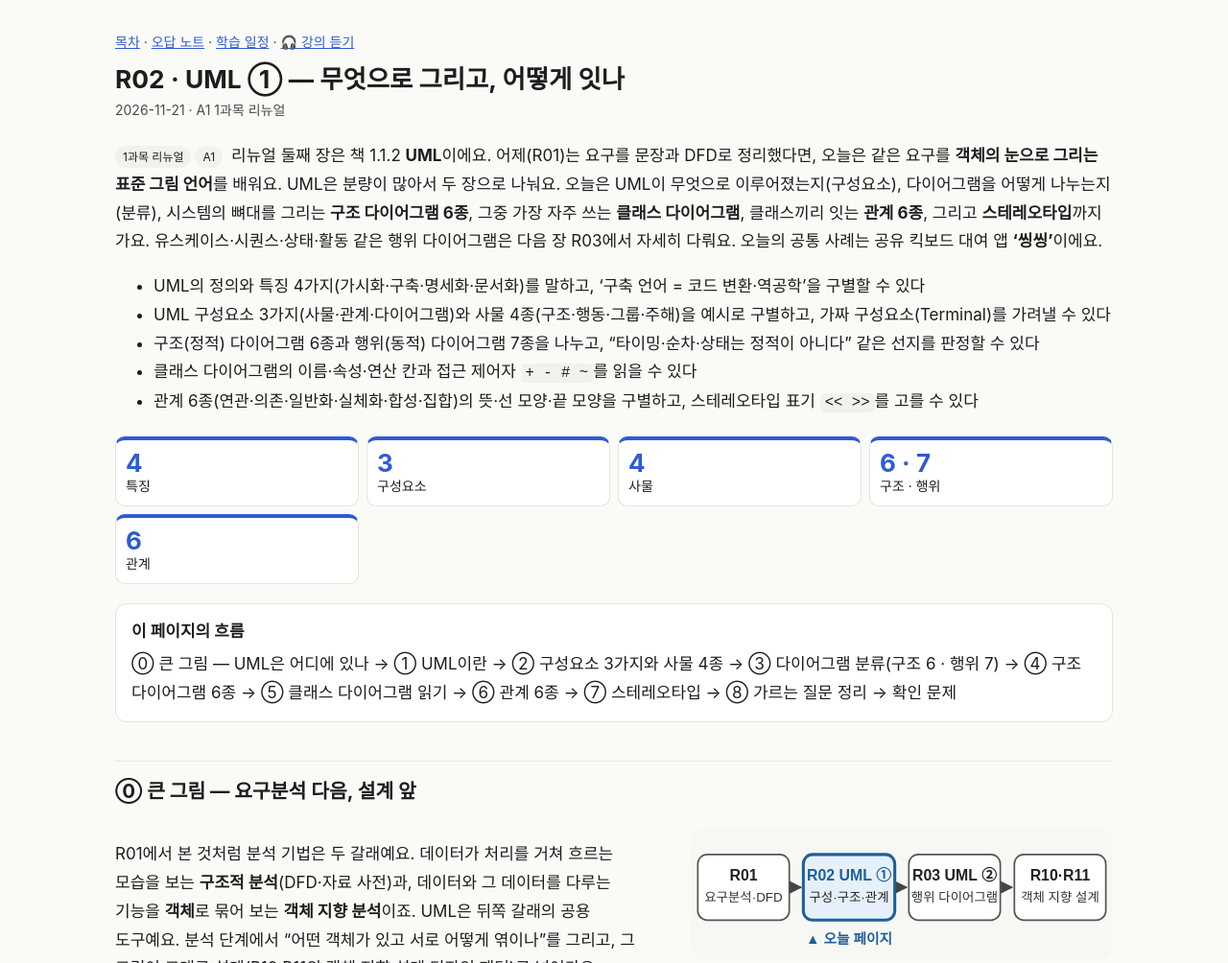
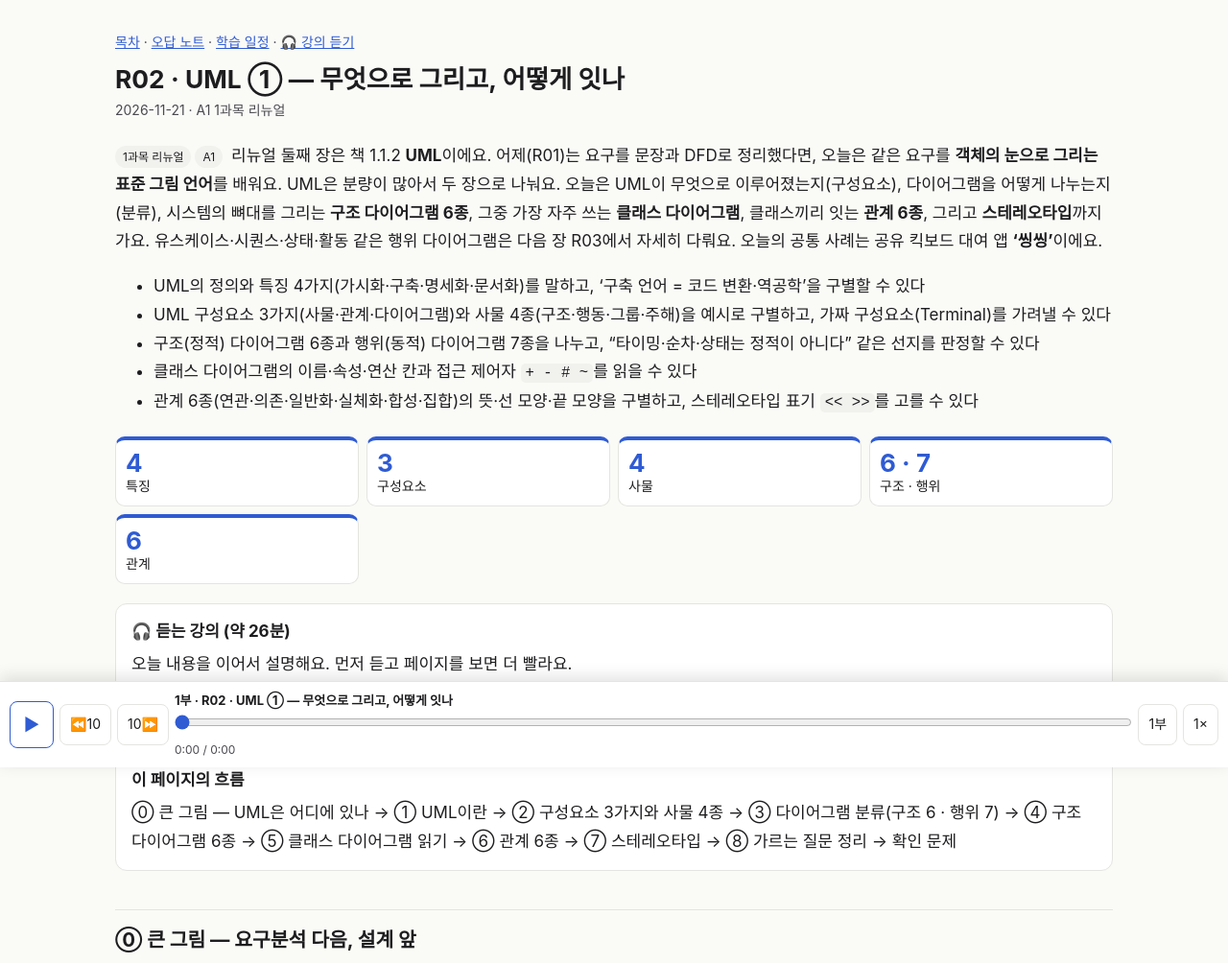
Before and after one commit to hky009008/jeongcheogi-study, a plain HTML site: page days/2026-11-21-R02.html in a window 1280 px wide. Shown: the top 1004 px of the page at 96% size. Drawn offline with Linux system fonts and the light colour scheme.

Commit message:
R02 audio

```diff
--- a/days/2026-11-21-R02.html
+++ b/days/2026-11-21-R02.html
@@ -18,6 +18,7 @@
 <li>관계 6종(연관·의존·일반화·실체화·합성·집합)의 뜻·선 모양·끝 모양을 구별하고, 스테레오타입 표기 <code>&lt;&lt; &gt;&gt;</code>를 고를 수 있다</li>
 </ul>
 <div class="glance"><div><b>4</b>특징</div><div><b>3</b>구성요소</div><div><b>4</b>사물</div><div><b>6 · 7</b>구조 · 행위</div><div><b>6</b>관계</div></div>
+<div class="box audio"><b>🎧 듣는 강의 (약 26분)</b>오늘 내용을 이어서 설명해요. 먼저 듣고 페이지를 보면 더 빨라요.<p style="margin:10px 0 0"><b>1부</b> (약 11분)</p><audio controls preload="none" src="../assets/audio/R02-1.mp3?v=655" style="width:100%;margin-top:8px"></audio><p style="margin:10px 0 0"><b>2부</b> (약 15분)</p><audio controls preload="none" src="../assets/audio/R02-2.mp3?v=929" style="width:100%;margin-top:8px"></audio></div>
 <div class="box"><b>이 페이지의 흐름</b>⓪ 큰 그림 — UML은 어디에 있나 → ① UML이란 → ② 구성요소 3가지와 사물 4종 → ③ 다이어그램 분류(구조 6 · 행위 7) → ④ 구조 다이어그램 6종 → ⑤ 클래스 다이어그램 읽기 → ⑥ 관계 6종 → ⑦ 스테레오타입 → ⑧ 가르는 질문 정리 → 확인 문제</div>
 
 <h2>⓪ 큰 그림 — 요구분석 다음, 설계 앞</h2>
@@ -340,7 +341,40 @@ document.querySelectorAll('.answer-bar').forEach(bar=>{
   btn.addEventListener('click',async()=>{const t=text();try{await navigator.clipboard.writeText(t)}catch(e){const a=document.createElement('textarea');a.value=t;document.body.appendChild(a);a.select();document.execCommand('copy');a.remove()}btn.textContent='복사됨 ✓';setTimeout(()=>btn.textContent='답안 복사',1500)});
 });
 </script>
-
+<script>
+// 2026-11-14: 진수 님 요청 — 페이지 하단에 늘 붙어 있는 음악 앱식 플레이어. 본문 <audio>는 숨기고 하단 막대 하나로 1부·2부를 이어 튼다.
+(()=>{const box=document.querySelector('.box.audio');if(!box)return;
+const tr=[...box.querySelectorAll('audio')].map((a,i,all)=>({src:a.getAttribute('src'),key:'pos:'+a.getAttribute('src').split('?')[0],name:all.length>1?(i+1)+'부':'강의'}));
+box.querySelectorAll('audio').forEach(a=>a.remove());box.querySelectorAll('p').forEach(p=>{if(/^\s*\d부/.test(p.textContent))p.remove()});
+const A=new Audio(),rates=[1,1.25,1.5,1.75,2],fmt=t=>isFinite(t)?Math.floor(t/60)+':'+String(Math.floor(t%60)).padStart(2,'0'):'0:00';
+A.preload='metadata';let cur=0;
+const pick=document.createElement('div');pick.className='audio-ctl';box.appendChild(pick);
+tr.forEach((t,i)=>{const b=document.createElement('button');b.type='button';b.textContent='▶ '+(tr.length>1?t.name+' 듣기':'듣기');b.onclick=()=>{load(i);A.play()};pick.appendChild(b)});
+const bar=document.createElement('div');bar.className='mbar';
+bar.innerHTML='<button class="mb-play" aria-label="재생">▶</button><button data-d="-10">⏪10</button><button data-d="10">10⏩</button>'+
+ '<div class="mb-mid"><div class="mb-title"></div><input type="range" min="0" value="0" step="1" aria-label="재생 위치"><div class="mb-time">0:00 / 0:00</div></div>'+
+ (tr.length>1?'<button class="mb-part">1부</button>':'')+'<button class="mb-rate">1×</button>';
+document.body.appendChild(bar);document.body.classList.add('has-mbar');
+const q=c=>bar.querySelector(c),pl=q('.mb-play'),rg=q('input'),tm=q('.mb-time'),rb=q('.mb-rate'),pt=q('.mb-part');
+const title=(document.querySelector('h1')||{}).textContent||'';
+function load(i){cur=i;A.src=tr[i].src;A.playbackRate=+localStorage.rate||1;q('.mb-title').textContent=tr[i].name+' · '+title;if(pt)pt.textContent=tr[i].name;
+  A.addEventListener('loadedmetadata',()=>{const p=+localStorage[tr[i].key];if(p>5&&p<A.duration-5)A.currentTime=p;A.playbackRate=+localStorage.rate||1;sync()},{once:true});
+  if('mediaSession'in navigator)navigator.mediaSession.metadata=new MediaMetadata({title:tr[i].name+' · '+title,artist:'정처기 듣는 강의'})}
+function sync(){rg.max=A.duration||1;rg.value=A.currentTime;tm.textContent=fmt(A.currentTime)+' / '+fmt(A.duration)}
+A.ontimeupdate=()=>{localStorage[tr[cur].key]=A.currentTime|0;sync()};
+A.onplay=A.onpause=()=>{pl.textContent=A.paused?'▶':'⏸';pl.setAttribute('aria-label',A.paused?'재생':'일시정지')};
+A.onended=()=>{localStorage[tr[cur].key]=0;if(cur+1<tr.length){load(cur+1);A.play()}};
+pl.onclick=()=>A.paused?A.play():A.pause();rg.oninput=()=>A.currentTime=+rg.value;
+bar.querySelectorAll('[data-d]').forEach(b=>b.onclick=()=>A.currentTime=Math.max(0,A.currentTime+ +b.dataset.d));
+rb.textContent=(+localStorage.rate||1)+'×';rb.onclick=()=>{const r=rates[(rates.indexOf(A.playbackRate)+1)%rates.length];A.playbackRate=r;localStorage.rate=r;rb.textContent=r+'×'};
+if(pt)pt.onclick=()=>{const p=!A.paused;load((cur+1)%tr.length);if(p)A.play()};
+if('mediaSession'in navigator){const m=navigator.mediaSession;m.setActionHandler('play',()=>A.play());m.setActionHandler('pause',()=>A.pause());
+  m.setActionHandler('seekbackward',()=>A.currentTime-=10);m.setActionHandler('seekforward',()=>A.currentTime+=10);
+  if(tr.length>1){m.setActionHandler('previoustrack',()=>{load(Math.max(0,cur-1));A.play()});m.setActionHandler('nexttrack',()=>{if(cur+1<tr.length){load(cur+1);A.play()}})}}
+document.addEventListener('keydown',e=>{if(/INPUT|TEXTAREA|SELECT/.test(e.target.tagName))return;
+  if(e.key==='ArrowLeft'&&e.shiftKey){A.currentTime-=10;e.preventDefault()}if(e.key==='ArrowRight'&&e.shiftKey){A.currentTime+=10;e.preventDefault()}});
+const last=tr.findIndex(t=>+localStorage[t.key]>5);load(last>=0?last:0);})();
+</script>
 
 <script>
 // 단계 애니메이션: <div class="steps" data-title="제목"><div class="step">…<p class="cap">설명</p></div>…</div>
```
Also changed, not shown: index.html (+1 -1 lines), 2 other files.
